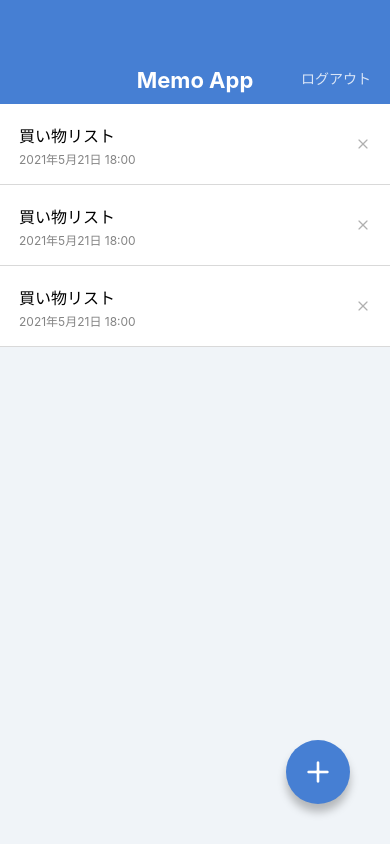
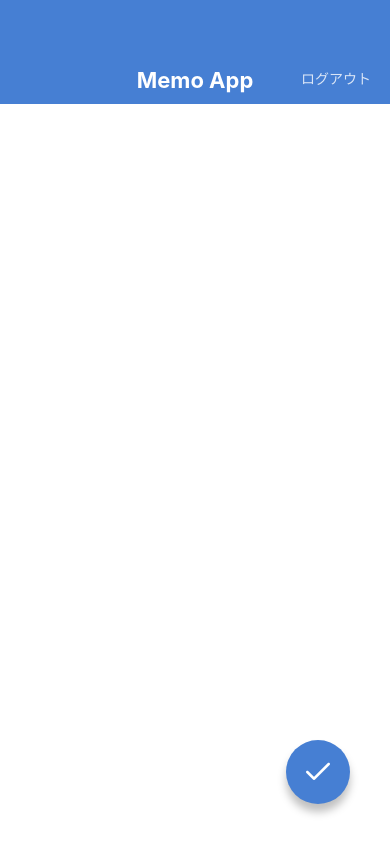
Before and after one commit to kozonishizawa/MemoApp, a React Native app: screen / in a window 390 px wide. Built offline with nearby package versions, Linux system fonts and the light colour scheme.

Commit message:
Create MemoEditScreen and MemoCreateScreen

```diff
--- a/App.jsx
+++ b/App.jsx
@@ -1,11 +1,15 @@
 import React from 'react';
 
-import MemoListScreen from './src/screens/MemoListScreen';
+// import MemoListScreen from './src/screens/MemoListScreen';
 // import MemoDetailScreen from './src/screens/MemoDetailScreen';
+// import MemoEditScreen from './src/screens/MemoEditScreen';
+import MemoCreateScreen from './src/screens/MemoCreateScreens';
 
 export default function App() {
   return (
-    <MemoListScreen />
+    // <MemoListScreen />
     // <MemoDetailScreen />
+    // <MemoEditScreen />
+    <MemoCreateScreen />
   );
 }
--- /dev/null
+++ b/src/screens/MemoCreateScreens.jsx
@@ -0,0 +1,35 @@
+import React from 'react';
+import {
+  View, TextInput, StyleSheet, KeyboardAvoidingView,
+} from 'react-native';
+import AppBar from '../components/AppBar';
+import CircleButton from '../components/CercleButton';
+
+export default function MomoCreateScreen() {
+  return (
+    <KeyboardAvoidingView style={styles.container} behavior="height">
+      <AppBar />
+      <View style={styles.inputContainer}>
+        <TextInput value="" multiline style={styles.input} />
+      </View>
+      <CircleButton name="check" />
+    </KeyboardAvoidingView>
+  );
+}
+
+const styles = StyleSheet.create({
+  container: {
+    flex: 1,
+  },
+  inputContainer: {
+    paddingHorizontal: 27,
+    paddingVertical: 32,
+    flex: 1,
+  },
+  input: {
+    flex: 1,
+    textAlignVertical: 'top',
+    fontSize: 16,
+    lineHeight: 24,
+  },
+});
--- /dev/null
+++ b/src/screens/MemoEditScreen.jsx
@@ -0,0 +1,35 @@
+import React from 'react';
+import {
+  View, TextInput, StyleSheet, KeyboardAvoidingView,
+} from 'react-native';
+import AppBar from '../components/AppBar';
+import CircleButton from '../components/CercleButton';
+
+export default function MomoEditScreen() {
+  return (
+    <KeyboardAvoidingView style={styles.container} behavior="height">
+      <AppBar />
+      <View style={styles.inputContainer}>
+        <TextInput value="買い物リスト" multiline style={styles.input} />
+      </View>
+      <CircleButton name="check" />
+    </KeyboardAvoidingView>
+  );
+}
+
+const styles = StyleSheet.create({
+  container: {
+    flex: 1,
+  },
+  inputContainer: {
+    paddingHorizontal: 27,
+    paddingVertical: 32,
+    flex: 1,
+  },
+  input: {
+    flex: 1,
+    textAlignVertical: 'top',
+    fontSize: 16,
+    lineHeight: 24,
+  },
+});
```
